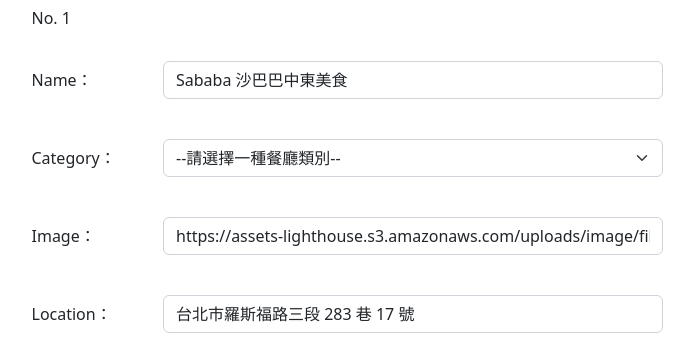
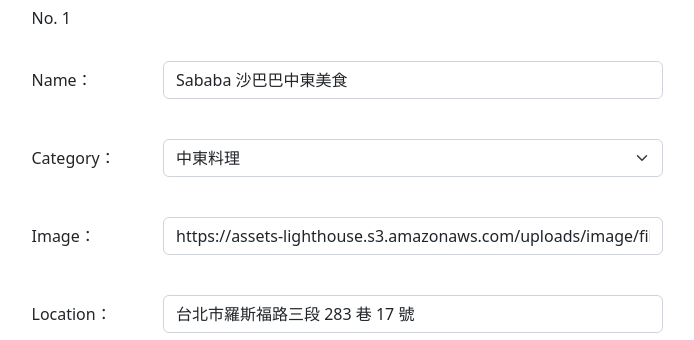
Before and after one commit to LinZH-1995/restaurant-list-CRUD, a Node server app: page /restaurants/1/edit in a window 1280 px wide. Shown: the part 546-886 px from the top of the page, without its empty margins (190-884 px from the left). Run offline with Node 20, Linux system fonts and the light colour scheme; data comes from the database, SQL or seed files in the repository; some libraries are stand-ins or nearby versions.

Commit message:
feat: catch user last restaurant category choice of edit page

```diff
--- a/models/seeds/restaurant.json
+++ b/models/seeds/restaurant.json
@@ -16,7 +16,7 @@
       "id": 2,
       "name": "梅子鰻蒲燒專賣店",
       "name_en": "Umeko Japanese Unagi House",
-      "category": "日本料理",
+      "category": "日式料理",
       "image": "https://assets-lighthouse.s3.amazonaws.com/uploads/image/file/5628/02.jpg",
       "location": "台北市中山區林森北路 107 巷 8 號",
       "phone": " 02 2521 2813",
@@ -28,7 +28,7 @@
       "id": 3,
       "name": "ZIGA ZIGA",
       "name_en": "Ziga Zaga",
-      "category": "義式餐廳",
+      "category": "義式料理",
       "image": "https://assets-lighthouse.s3.amazonaws.com/uploads/image/file/5629/03.jpg",
       "location": "台北市信義區松壽路 2 號",
       "phone": "02 2720 1230",
@@ -40,7 +40,7 @@
       "id": 4,
       "name": "艾朋牛排餐酒館",
       "name_en": "A Point Steak & Bar",
-      "category": "美式",
+      "category": "美式料理",
       "image": "https://assets-lighthouse.s3.amazonaws.com/uploads/image/file/5630/04.jpg",
       "location": "110 台北市信義區忠孝東路五段 139 號 2 樓",
       "phone": "02 2756 7788",
@@ -52,7 +52,7 @@
       "id": 5,
       "name": "Gusto Pizza",
       "name_en": "Gusto Pizza",
-      "category": "義式餐廳",
+      "category": "義式料理",
       "image": "https://assets-lighthouse.s3.amazonaws.com/uploads/image/file/5631/05.jpg",
       "location": "北市中正區連雲街 74 號",
       "phone": "02 2358 7001",
@@ -76,7 +76,7 @@
       "id": 7,
       "name": "Fika Fika Cafe",
       "name_en": "Fika Fika Cafe",
-      "category": "咖啡",
+      "category": "咖啡廳",
       "image": "https://assets-lighthouse.s3.amazonaws.com/uploads/image/file/5633/07.jpg",
       "location": "台北市中山區伊通街 33 號",
       "phone": "02 2507 0633",
@@ -88,7 +88,7 @@
       "id": 8,
       "name": "布娜飛比利時啤酒餐廳",
       "name_en": "Bravo Beer",
-      "category": "義式餐廳",
+      "category": "義式料理",
       "image": "https://assets-lighthouse.s3.amazonaws.com/uploads/image/file/5634/08.jpg",
       "location": "台北市松山區市民大道四段 185 號",
       "phone": "02 2570 1255",
--- a/views/edit.hbs
+++ b/views/edit.hbs
@@ -33,26 +33,27 @@
 
           <div class="form-input-area">
             <select class="form-select" name="category" id="category">
-              <option value="{{restaurant.category}}">--請選擇一種餐廳類別--</option>
-              <option>英式下午茶</option>
-              <option>路邊攤小吃</option>
-              <option>義式料理</option>
-              <option>法式料理</option>
-              <option>美式料理</option>
-              <option>日式料理</option>
-              <option>中式料理</option>
-              <option>越式料理</option>
-              <option>泰式料理</option>
-              <option>韓式料理</option>
-              <option>港式料理</option>
-              <option>印度小吃</option>
-              <option>速食店</option>
-              <option>烘焙館</option>
-              <option>咖啡廳</option>
-              <option>素食</option>
-              <option>酒吧</option>
-              <option>夜市</option>
-              <option>其他</option>
+              <option value="">--請選擇一種餐廳類別--</option>
+              <option {{#compare restaurant.category '===' '英式下午茶'}}selected{{/compare}}>英式下午茶</option>
+              <option {{#compare restaurant.category '===' '路邊攤小吃'}}selected{{/compare}}>路邊攤小吃</option>
+              <option {{#compare restaurant.category '===' '義式料理'}}selected{{/compare}}>義式料理</option>
+              <option {{#compare restaurant.category '===' '美式料理'}}selected{{/compare}}>美式料理</option>
+              <option {{#compare restaurant.category '===' '日式料理'}}selected{{/compare}}>日式料理</option>
+              <option {{#compare restaurant.category '===' '法式料理'}}selected{{/compare}}>法式料理</option>
+              <option {{#compare restaurant.category '===' '中式料理'}}selected{{/compare}}>中式料理</option>
+              <option {{#compare restaurant.category '===' '越式料理'}}selected{{/compare}}>越式料理</option>
+              <option {{#compare restaurant.category '===' '泰式料理'}}selected{{/compare}}>泰式料理</option>
+              <option {{#compare restaurant.category '===' '韓式料理'}}selected{{/compare}}>韓式料理</option>
+              <option {{#compare restaurant.category '===' '港式料理'}}selected{{/compare}}>港式料理</option>
+              <option {{#compare restaurant.category '===' '印度小吃'}}selected{{/compare}}>印度小吃</option>
+              <option {{#compare restaurant.category '===' '中東料理' }}selected{{/compare}}>中東料理</option>
+              <option {{#compare restaurant.category '===' '速食店'}}selected{{/compare}}>速食店</option>
+              <option {{#compare restaurant.category '===' '烘焙館'}}selected{{/compare}}>烘焙館</option>
+              <option {{#compare restaurant.category '===' '咖啡廳'}}selected{{/compare}}>咖啡廳</option>
+              <option {{#compare restaurant.category '===' '素食'}}selected{{/compare}}>素食</option>
+              <option {{#compare restaurant.category '===' '酒吧'}}selected{{/compare}}>酒吧</option>
+              <option {{#compare restaurant.category '===' '夜市'}}selected{{/compare}}>夜市</option>
+              <option {{#compare restaurant.category '===' '其他'}}selected{{/compare}}>其他</option>
             </select>
           </div>
 
```
